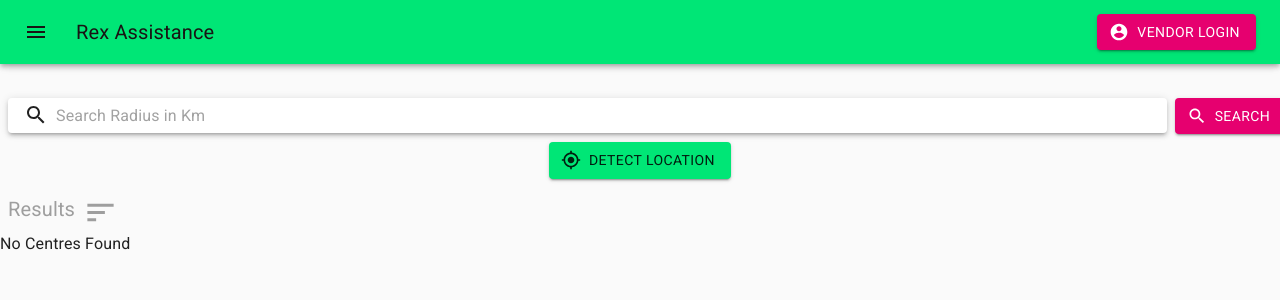
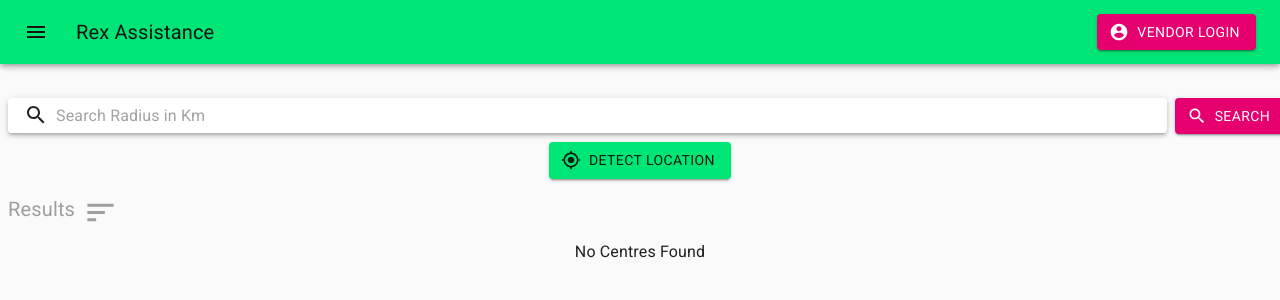
Before and after one commit to neetishsingh/RexCovidAssistance, a React (Create React App) app: page / in a window 1280 px wide. Shown: the top 300 px of the page. Built offline with nearby package versions, Linux system fonts and the light colour scheme.

Commit message:
User got persisted over the sessions

```diff
--- a/src/App.js
+++ b/src/App.js
@@ -1,3 +1,4 @@
+import {useEffect} from "react";
 import { ThemeProvider, CssBaseline } from "@material-ui/core";
 import LightTheme from "./Theme/LightTheme";
 import { BrowserRouter as Router, Switch, Route } from "react-router-dom";
@@ -8,7 +9,32 @@ import Detectlocation from "./Components/Detectlocation";
 import Datatable from "./Components/Datatable";
 import UserDashboard from "./Components/UserDashboard";
 import TopBar from "./Components/Appbar";
+import Axios from "axios";
+import {useStateContext} from "./Context/ContextProvider";
 function App() {
+  const [{Backend},dispatch] = useStateContext();
+  const getUser = async(refreshToken) =>{
+    let user = await Axios.post(`${Backend}/getUser`,{token:refreshToken});
+    return user.data;
+  }
+  useEffect(()=>{
+    if( localStorage.getItem('RexCovid-refreshToken')!==null)
+    {
+      // If the user has previously logged in using this browser
+      let refreshToken = localStorage.getItem('RexCovid-refreshToken');
+      getUser(refreshToken).then((response)=>{
+        dispatch({
+          type: "ADD_USER",
+          data: response.user,
+        });
+        console.log("Got user",response);
+      }).catch((err)=>{
+        console.log("From local Storage",refreshToken);
+        console.log("Error occoured while fetching user", err);
+      });
+    }
+    // eslint-disable-next-line react-hooks/exhaustive-deps
+  },[]);
   return (
     <ThemeProvider theme={LightTheme}>
       <CssBaseline />
--- a/src/Components/Appbar.js
+++ b/src/Components/Appbar.js
@@ -52,6 +52,7 @@ const TopBar = (props) => {
       dispatch({
         type: "REMOVE_USER"
       });
+      localStorage.setItem('RexCovid-refreshToken',null);
       history.push("/");
     }).catch((err)=>{
       console.log("Error occoured",err);
--- a/src/Components/Datatable.js
+++ b/src/Components/Datatable.js
@@ -50,7 +50,10 @@ function Datatable() {
                     Beds:
                   </Typography>
                 </Hidden>
-                <Badge badgeContent={detail.Amount.No_hospitalBed} color="secondary">
+                <Badge
+                  badgeContent={detail.Amount.No_hospitalBed}
+                  color="secondary"
+                >
                   <HotelIcon
                     style={{ color: IconColor(detail.Amount.No_hospitalBed) }}
                     className={classes.icons}
@@ -111,7 +114,20 @@ function Datatable() {
           </Grid>
         ))
       ) : (
-        <Typography variant="subtitle1">No Centres Found</Typography>
+        <Grid
+          item
+          xs={12}
+          style={{ display: "flex", justifyContent: "center" }}
+        >
+          <Typography
+            variant="subtitle1"
+            style={{
+              textAlign: "center",
+            }}
+          >
+            No Centres Found
+          </Typography>
+        </Grid>
       )}
     </Grid>
   );
--- a/src/Components/HomeView.js
+++ b/src/Components/HomeView.js
@@ -37,7 +37,7 @@ function HomeView(props) {
         console.log("error");
       }
     } else {
-      alert("Press Detect Location");
+      alert("Wait for Location to be Detected.\n Press Search after some time");
     }
   };
   return (
--- a/src/Components/Login.js
+++ b/src/Components/Login.js
@@ -30,7 +30,7 @@ function Login() {
   const handleClickShowPassword = () => {
     setValues({ ...values, showPassword: !values.showPassword });
   };
-  const [{ user }, dispatch] = useStateContext();
+  const [{ user,Backend }, dispatch] = useStateContext();
   const handleMouseDownPassword = (event) => {
     event.preventDefault();
   };
@@ -47,7 +47,7 @@ function Login() {
     });
   };
   const startSession  = async(document) => {
-    let response = await Axios.post("http://localhost:5000/login", document);
+    let response = await Axios.post(`${Backend}/login`, document);
     console.log(response.data);
     return response.data;
   }
@@ -61,6 +61,7 @@ function Login() {
           type: "ADD_USER",
           data: response.user,
         });
+        localStorage.setItem('RexCovid-refreshToken',response.user.refresh);
         history.push(`/dashboard?user=${response.user.Email}`);
       }
       else
--- a/src/Components/SignUp.js
+++ b/src/Components/SignUp.js
@@ -31,7 +31,7 @@ function Signup() {
     showPassword: false,
   });
   const history = useHistory();
-  const [,dispatch] = useStateContext();
+  const [{Backend},dispatch] = useStateContext();
   const handleChange = (prop) => (event) => {
     setValues({ ...values, [prop]: event.target.value });
   };
@@ -57,12 +57,13 @@ function Signup() {
     if(values.password===values.verfpass)
     {
       let document = {Name: values.name, Email: values.email, Password: values.password};
-      let response = await Axios.post("http://localhost:5000/signup",document);
+      let response = await Axios.post(`${Backend}/signup`,document);
       console.log(response.data);
       dispatch({
         type: "ADD_USER",
         data: response.data.user
       });
+      localStorage.setItem('RexCovid-refreshToken',response.data.user.refresh);
       history.push(`/dashboard?user=${response.data.user.Email}`);
     }
     else
```
